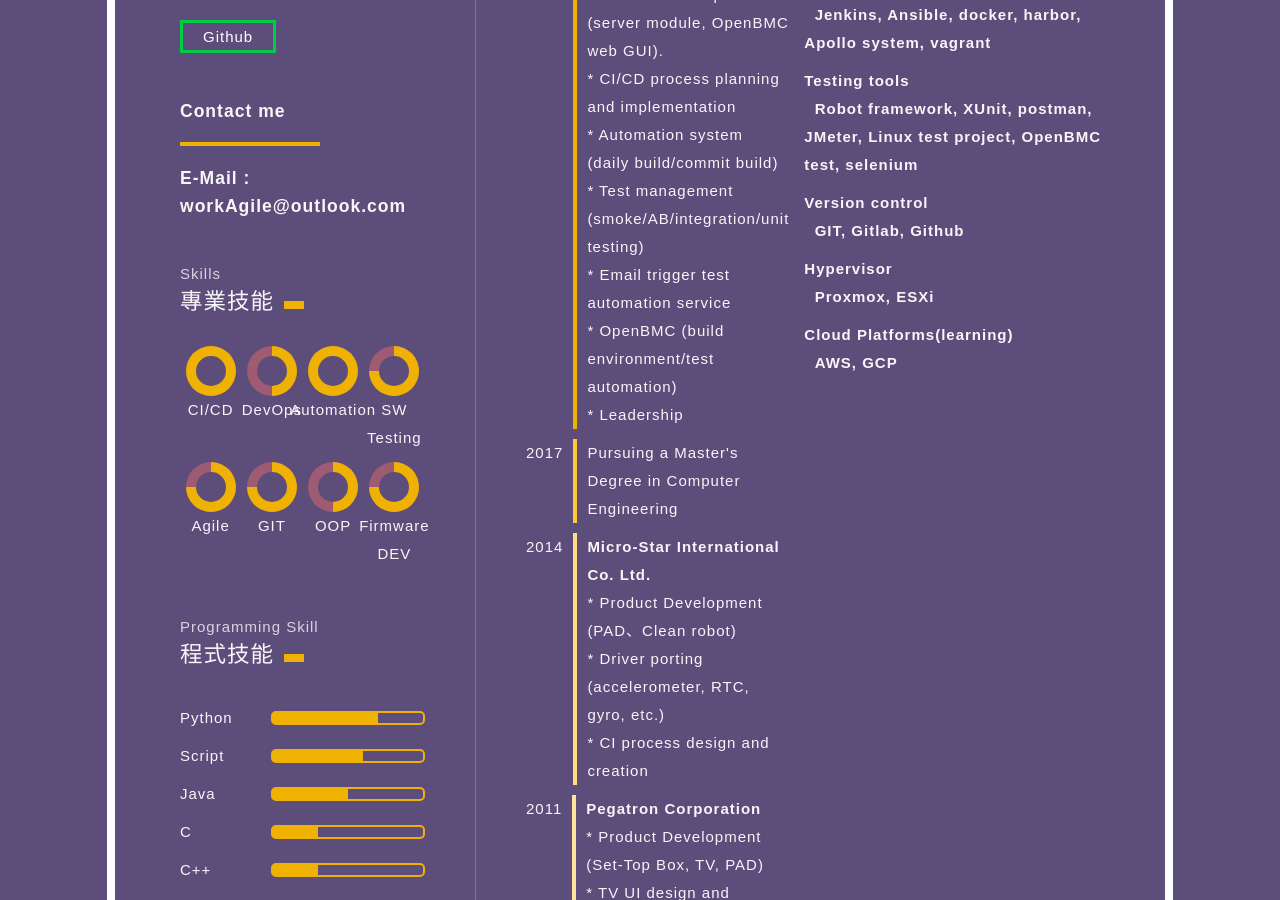
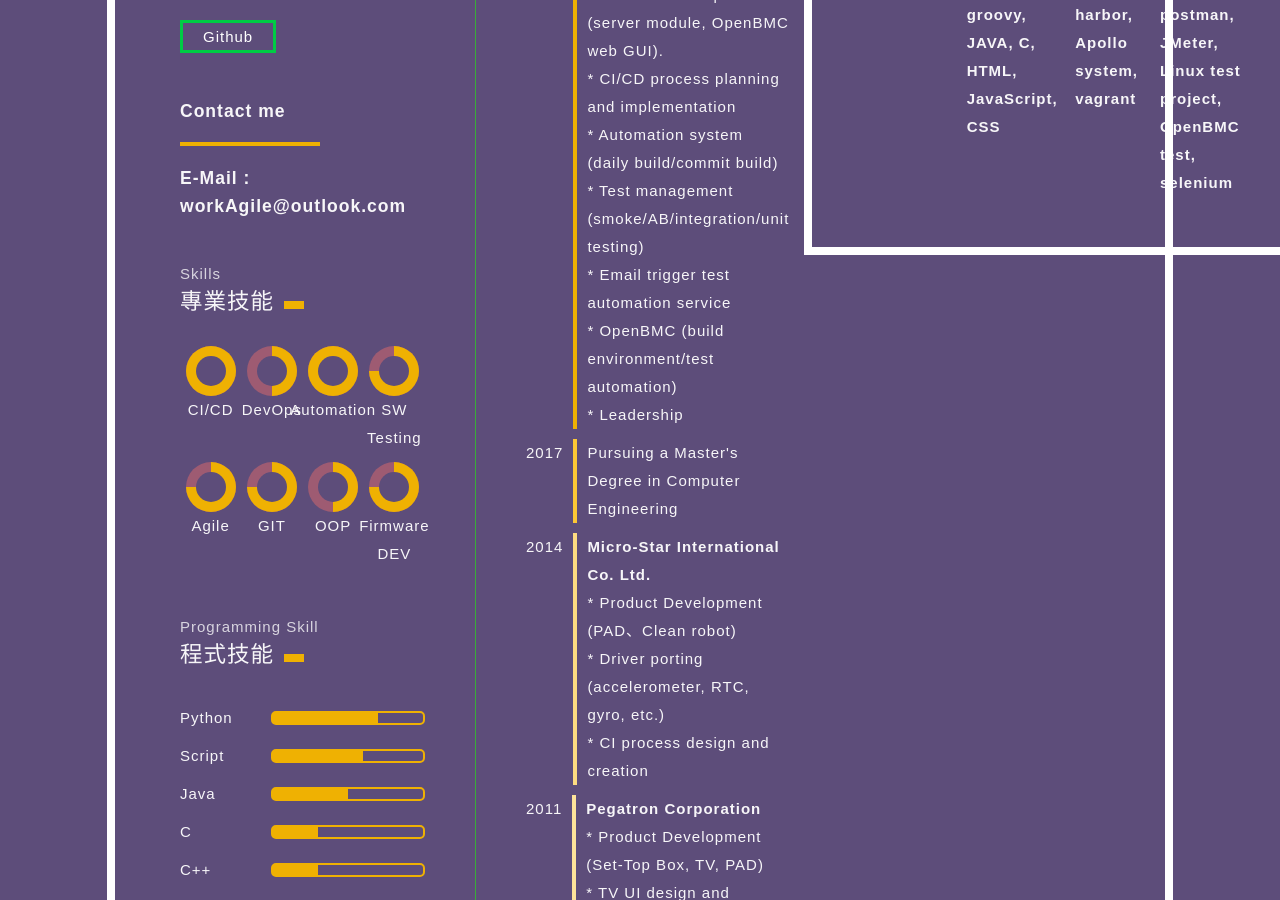
Before and after one commit to gitmaruneko/gitmaruneko.github.io, a Jekyll site: the page personal.html, which Jekyll copies as it is, in a window 1280 px wide and 900 px high, scrolled down 434 px. Built offline with Jekyll 4.4.1, drawn with Linux system fonts in a browser that asks for light colours.

Commit message:
Add skill sets

```diff
--- a/personal.html
+++ b/personal.html
@@ -213,7 +213,7 @@
   </div>
     <h4>Skill Sets</h4>
     <h2>專業技能</h2>
-    <ul class="listProgram">
+    <ul class="resume">
       <li>Methodology and practice<br>&nbsp;&nbsp;Agile, software engineering</li>
       <li>Programming language<br>&nbsp;&nbsp;Python, shell/batch script, groovy, JAVA, C, HTML, JavaScript, CSS</li>
       <li>CI/DevOps tools<br>&nbsp;&nbsp;Jenkins, Ansible, docker, harbor, Apollo system, vagrant</li>
```
